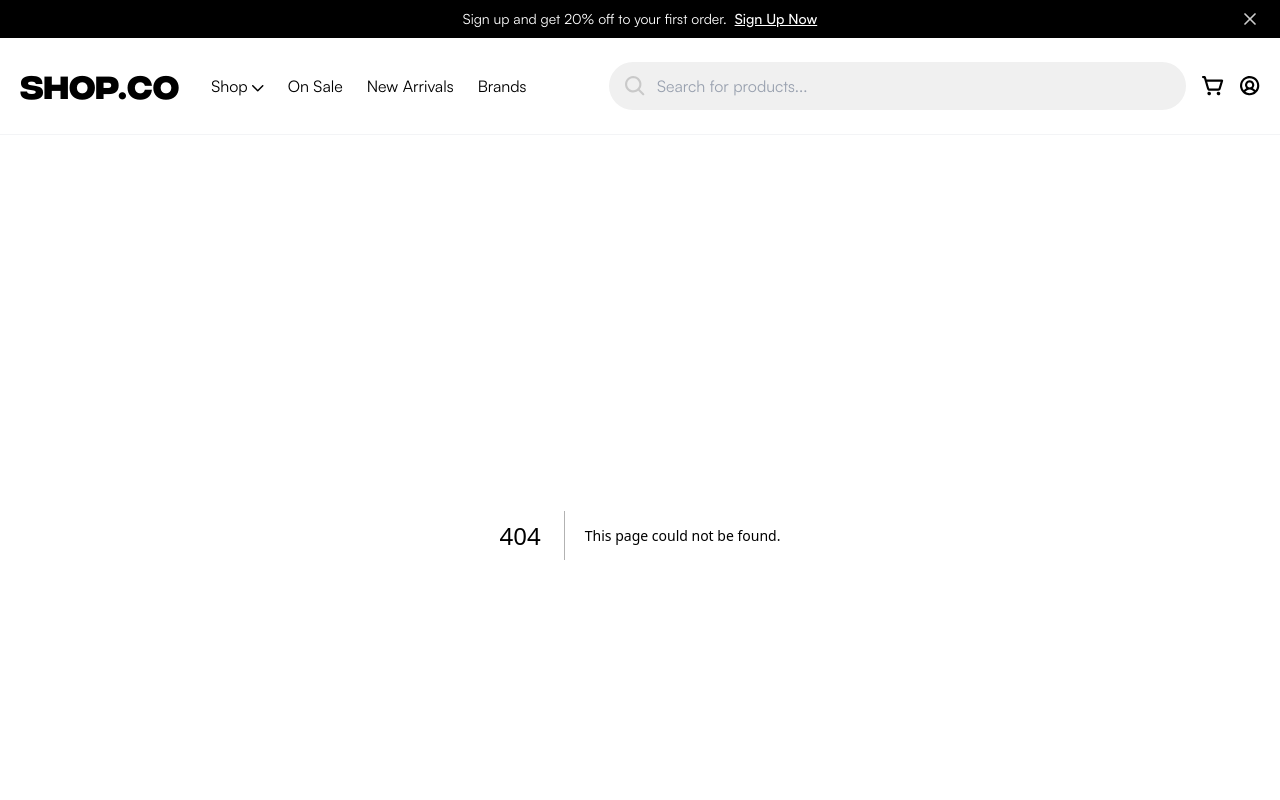
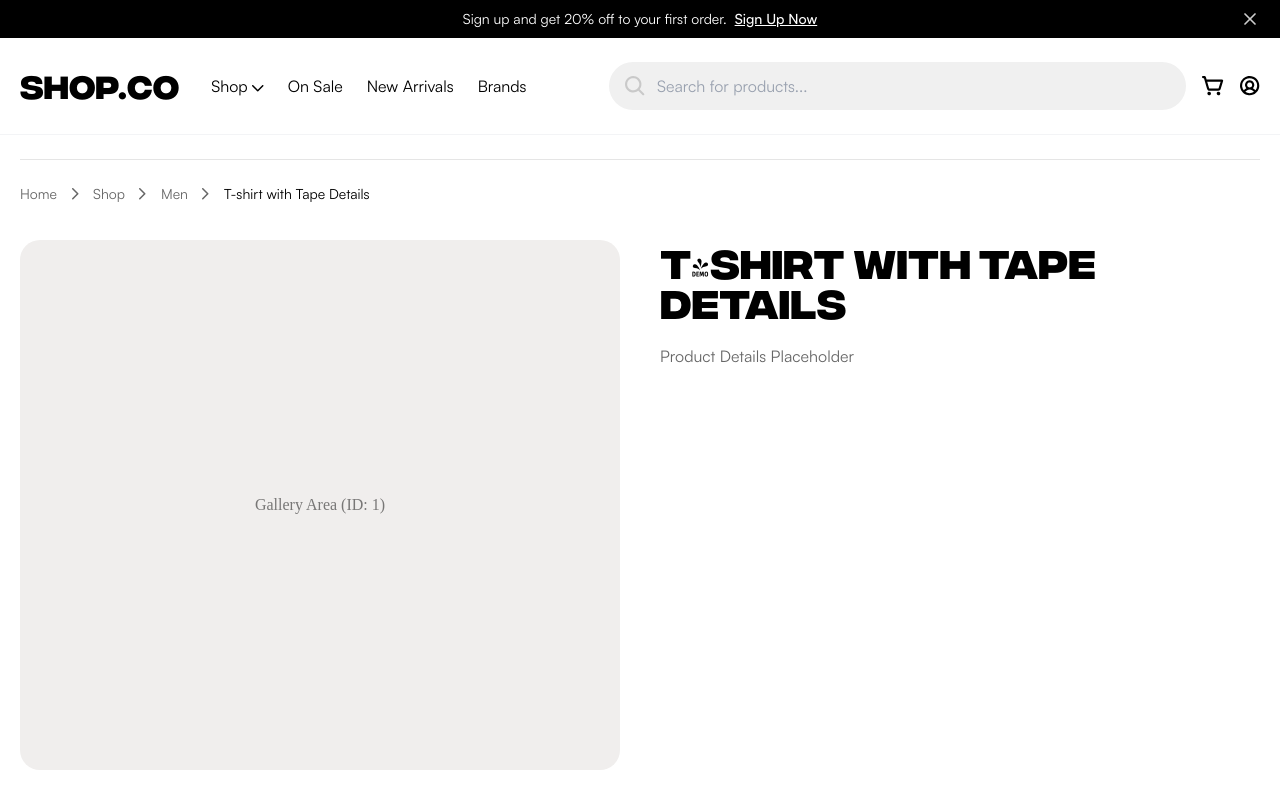
Before and after one commit to oguzthmc/shopco, a Next.js app: page /shop/product/1 in a window 1280 px wide. Before the commit this address had no page. Shown: the top 800 px of the page. Built offline with nearby package versions, Linux system fonts and the light colour scheme.

Commit message:
feat(pd): create product detail page, dynamic routing & breadcrumb

```diff
--- a/package.json
+++ b/package.json
@@ -11,9 +11,11 @@
   "dependencies": {
     "@tanstack/react-query": "^5.90.20",
     "axios": "^1.13.4",
+    "clsx": "^2.1.1",
     "next": "16.1.6",
     "react": "19.2.3",
     "react-dom": "19.2.3",
+    "tailwind-merge": "^3.4.0",
     "zustand": "^5.0.10"
   },
   "devDependencies": {
--- /dev/null
+++ b/src/app/shop/product/[id]/page.tsx
@@ -0,0 +1,59 @@
+import { notFound } from 'next/navigation';
+// İlgili mock dataları import ediyoruz
+import { newArrivalsData, topSellingData } from '@/data/mockData';
+import BreadcrumbProduct from '@/components/shop/product-detail/BreadcrumbProduct';
+
+// Tüm ürünleri birleştirip arama yapacağız
+const allProducts = [...newArrivalsData, ...topSellingData];
+
+interface ProductPageProps {
+  params: Promise<{ id: string }>;
+}
+
+export default async function ProductPage({ params }: ProductPageProps) {
+  // 1. Parametreleri çözümle (await)
+  const { id } = await params;
+
+  // 2. Ürünü bul (ID string gelebilir, number'a çeviriyoruz)
+  const productData = allProducts.find((product) => product.id === Number(id));
+
+  // 3. Ürün bulunamazsa 404 sayfasına yönlendir
+  if (!productData) {
+    notFound();
+  }
+
+  return (
+    <main className="frame px-4 md:px-0 pt-5 md:pt-6 pb-20">
+      {/* Üst Ayırıcı Çizgi */}
+      <hr className="h-px border-t-black/10 mb-5 sm:mb-6" />
+
+      {/* Breadcrumb Bileşeni */}
+      <BreadcrumbProduct title={productData.title} />
+
+      {/* Product Detail Alanı (Header) - Şimdilik placeholder */}
+      <section className="grid grid-cols-1 md:grid-cols-2 gap-10 mb-11">
+        {/* Sol Taraf: Galeri */}
+        <div className="bg-[#F0EEED] rounded-[20px] h-75 md:h-132.5 flex items-center justify-center">
+          <span className="text-black/50">
+            Gallery Area (ID: {productData.id})
+          </span>
+        </div>
+
+        {/* Sağ Taraf: Detaylar */}
+        <div className="flex flex-col gap-6">
+          <h1 className="integral-text font-bold text-[40px] leading-none uppercase">
+            {productData.title}
+          </h1>
+          <p className="font-satoshi text-black/60">
+            Product Details Placeholder
+          </p>
+        </div>
+      </section>
+
+      {/* Tabs Placeholder */}
+      <div className="bg-gray-50 h-20 rounded mb-10 flex items-center justify-center">
+        Tabs Component Placeholder
+      </div>
+    </main>
+  );
+}
--- a/src/components/product/ProductCard.tsx
+++ b/src/components/product/ProductCard.tsx
@@ -48,7 +48,7 @@ export default function ProductCard({ data }: ProductCardProps) {
     <div className="flex flex-col w-full max-w-73.75">
       {/* 1. Ürün Görseli (Tıklanabilir) */}
       <Link
-        href={`/product/${data.id}`}
+        href={`/shop/product/${data.id}`}
         className="mb-4 w-full h-74.5 relative overflow-hidden rounded-[20px]"
       >
         <Image
--- /dev/null
+++ b/src/components/shop/product-detail/BreadcrumbProduct.tsx
@@ -0,0 +1,45 @@
+import React from 'react';
+import {
+  Breadcrumb,
+  BreadcrumbItem,
+  BreadcrumbLink,
+  BreadcrumbList,
+  BreadcrumbPage,
+  BreadcrumbSeparator,
+} from '@/components/ui/Breadcrumb';
+
+interface BreadcrumbProductProps {
+  title: string;
+}
+
+const BreadcrumbProduct = ({ title }: BreadcrumbProductProps) => {
+  return (
+    <Breadcrumb className="mb-5 sm:mb-9">
+      <BreadcrumbList>
+        <BreadcrumbItem>
+          <BreadcrumbLink href="/">Home</BreadcrumbLink>
+        </BreadcrumbItem>
+
+        <BreadcrumbSeparator />
+
+        <BreadcrumbItem>
+          <BreadcrumbLink href="/shop">Shop</BreadcrumbLink>
+        </BreadcrumbItem>
+
+        <BreadcrumbSeparator />
+
+        <BreadcrumbItem>
+          <BreadcrumbLink href="/shop">Men</BreadcrumbLink>
+        </BreadcrumbItem>
+
+        <BreadcrumbSeparator />
+
+        <BreadcrumbItem>
+          <BreadcrumbPage>{title}</BreadcrumbPage>
+        </BreadcrumbItem>
+      </BreadcrumbList>
+    </Breadcrumb>
+  );
+};
+
+export default BreadcrumbProduct;
--- /dev/null
+++ b/src/components/ui/Breadcrumb.tsx
@@ -0,0 +1,105 @@
+import * as React from 'react';
+import Image from 'next/image';
+import Link from 'next/link';
+import { cn } from '@/lib/utils';
+
+// Ana Konteyner
+const Breadcrumb = React.forwardRef<
+  HTMLElement,
+  React.ComponentPropsWithoutRef<'nav'>
+>(({ ...props }, ref) => <nav ref={ref} aria-label="breadcrumb" {...props} />);
+Breadcrumb.displayName = 'Breadcrumb';
+
+// Liste
+const BreadcrumbList = React.forwardRef<
+  HTMLOListElement,
+  React.ComponentPropsWithoutRef<'ol'>
+>(({ className, ...props }, ref) => (
+  <ol
+    ref={ref}
+    className={cn(
+      'flex flex-wrap items-center gap-1.5 wrap-break-word text-sm text-black/60 sm:gap-3 font-satoshi',
+      className,
+    )}
+    {...props}
+  />
+));
+BreadcrumbList.displayName = 'BreadcrumbList';
+
+// Liste Elemanı
+const BreadcrumbItem = React.forwardRef<
+  HTMLLIElement,
+  React.ComponentPropsWithoutRef<'li'>
+>(({ className, ...props }, ref) => (
+  <li
+    ref={ref}
+    className={cn('inline-flex items-center gap-1.5', className)}
+    {...props}
+  />
+));
+BreadcrumbItem.displayName = 'BreadcrumbItem';
+
+// Link
+const BreadcrumbLink = React.forwardRef<
+  HTMLAnchorElement,
+  React.ComponentPropsWithoutRef<typeof Link>
+>(({ className, ...props }, ref) => {
+  return (
+    <Link
+      ref={ref}
+      className={cn('transition-colors hover:text-black', className)}
+      {...props}
+    />
+  );
+});
+BreadcrumbLink.displayName = 'BreadcrumbLink';
+
+// Aktif Sayfa (Son Eleman)
+const BreadcrumbPage = React.forwardRef<
+  HTMLSpanElement,
+  React.ComponentPropsWithoutRef<'span'>
+>(({ className, ...props }, ref) => (
+  <span
+    ref={ref}
+    role="link"
+    aria-disabled="true"
+    aria-current="page"
+    className={cn('font-normal text-black', className)}
+    {...props}
+  />
+));
+BreadcrumbPage.displayName = 'BreadcrumbPage';
+
+// Ayırıcı (Separator) - Chevron İkonu Burada
+const BreadcrumbSeparator = ({
+  children,
+  className,
+  ...props
+}: React.ComponentProps<'li'>) => (
+  <li
+    role="presentation"
+    aria-hidden="true"
+    className={cn('[&>svg]:w-3 [&>svg]:h-3', className)}
+    {...props}
+  >
+    {children ?? (
+      <Image
+        src="/assets/icons/chevron-right.svg"
+        alt="separator"
+        width={12}
+        height={12}
+        className="w-3! h-3! object-contain"
+      />
+    )}
+  </li>
+);
+BreadcrumbSeparator.displayName = 'BreadcrumbSeparator';
+
+export {
+  Breadcrumb,
+  BreadcrumbList,
+  BreadcrumbItem,
+  BreadcrumbLink,
+  BreadcrumbPage,
+  BreadcrumbSeparator,
+};
--- /dev/null
+++ b/src/lib/utils.ts
@@ -0,0 +1,6 @@
+import { type ClassValue, clsx } from 'clsx';
+import { twMerge } from 'tailwind-merge';
+
+export function cn(...inputs: ClassValue[]) {
+  return twMerge(clsx(inputs));
+}
```
Also changed, not shown: public/assets/icons/chevron-right.svg (added), 1 other file (tests, documents, lock files or other folders).
